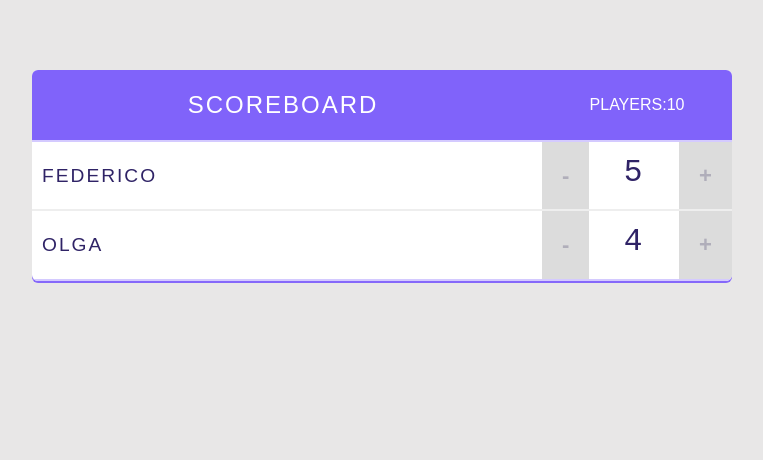
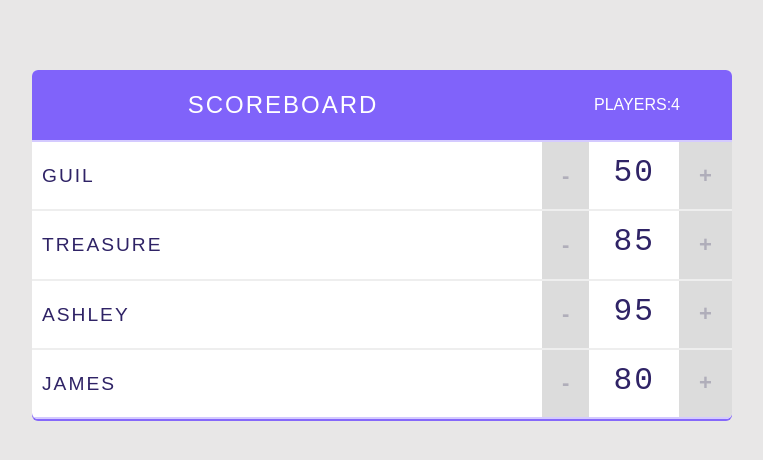
Before and after one commit to miroshkin/first-react-app, a React (Create React App) app: page / in a window 1280 px wide. Shown: the top 460 px of the page, without its empty margins (258-1021 px from the left). Built offline with nearby package versions, Linux system fonts and the light colour scheme.

Commit message:
Added list of players as an array

```diff
--- a/src/index.js
+++ b/src/index.js
@@ -3,6 +3,25 @@ import ReactDOM from 'react-dom';
 import './index.css';
 import App from './App';
 import * as serviceWorker from './serviceWorker';
+
+const players = [
+  {
+    name: "Guil",
+    score: 50
+  },
+  {
+    name: "Treasure",
+    score: 85
+  },
+  {
+    name: "Ashley",
+    score: 95
+  },
+  {
+    name: "James",
+    score: 80
+  }
+];
 
 const Header = (props) => {
   return (
@@ -32,19 +51,22 @@ const Counter = (props) => {
   );
 }
 
-const MyApp = () => {
+const MyApp = (props) => {
   return (
     <div className="scoreboard">
-      <Header title="Scoreboard" totalPlayers={10}/>
+      <Header title="Scoreboard" totalPlayers={props.initialPlayers.length}/>
+
       {/* Players list */}
-      <Player playerName ="Federico" score={5} />
-      <Player playerName ="Olga" score={4} />
+      {props.initialPlayers.map( player =>
+        <Player playerName = {player.name} score={player.score} />
+      )}
+
     </div>
   );
 }
 
 ReactDOM.render(
-  <MyApp />,
+  <MyApp initialPlayers = { players }/>,
   document.getElementById('root')
 );
 
```
